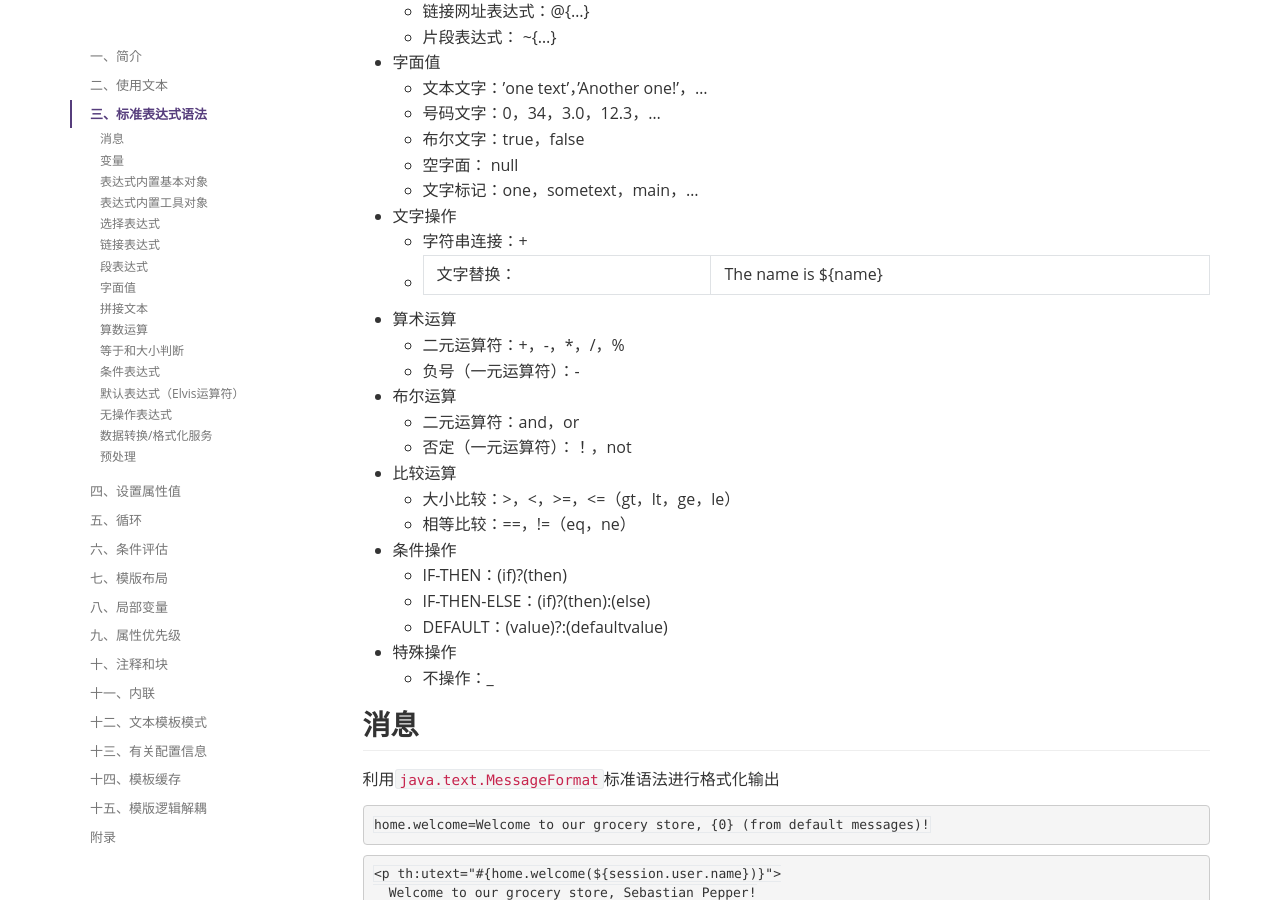
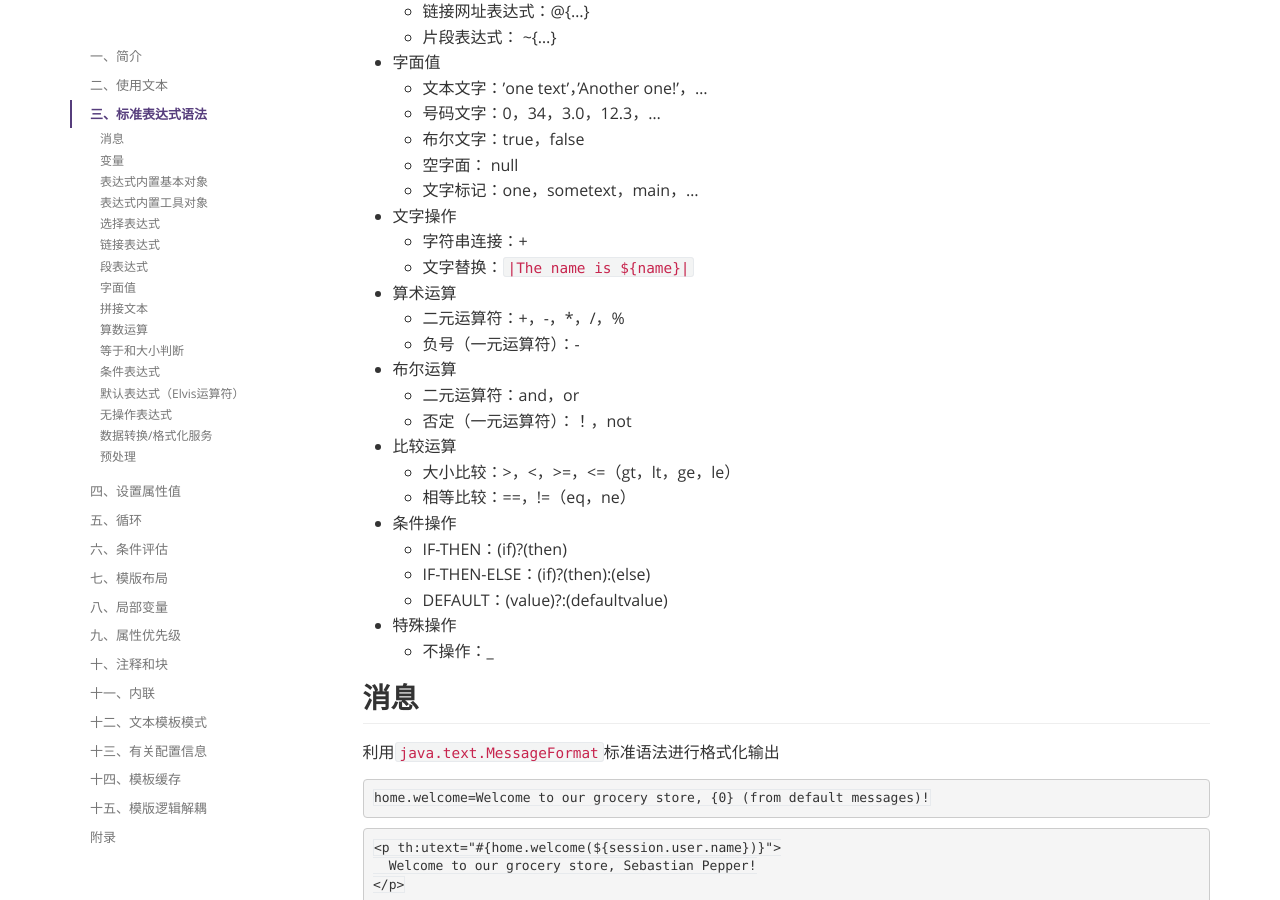
Before and after one commit to MyNameLancelot/MyNameLancelot.github.io, a Jekyll site: the page built from _posts/2018-08-29-thymeleaf.md, in a window 1280 px wide and 900 px high, scrolled down 2067 px. Built offline with Jekyll 4.4.1, drawn with Linux system fonts in a browser that asks for light colours; some web fonts are replaced.

Commit message:
wangyukun

```diff
--- a/_posts/2018-08-29-thymeleaf.md
+++ b/_posts/2018-08-29-thymeleaf.md
@@ -99,7 +99,7 @@ public interface IWebContext extends IContext {
   - 文字标记：one，sometext，main，...
 - 文字操作
   - 字符串连接：+
-  - 文字替换：|The name is ${name}|
+  - 文字替换：`|The name is ${name}|`
 - 算术运算
   - 二元运算符：+，-，*，/，%
   - 负号（一元运算符）：-
```
Also changed, not shown: assets/github/300.woff (added), assets/github/400.woff (added), assets/github/400i.woff (added), assets/github/600i.woff (added), assets/github/700.woff (added), assets/github/700i.woff (added).
